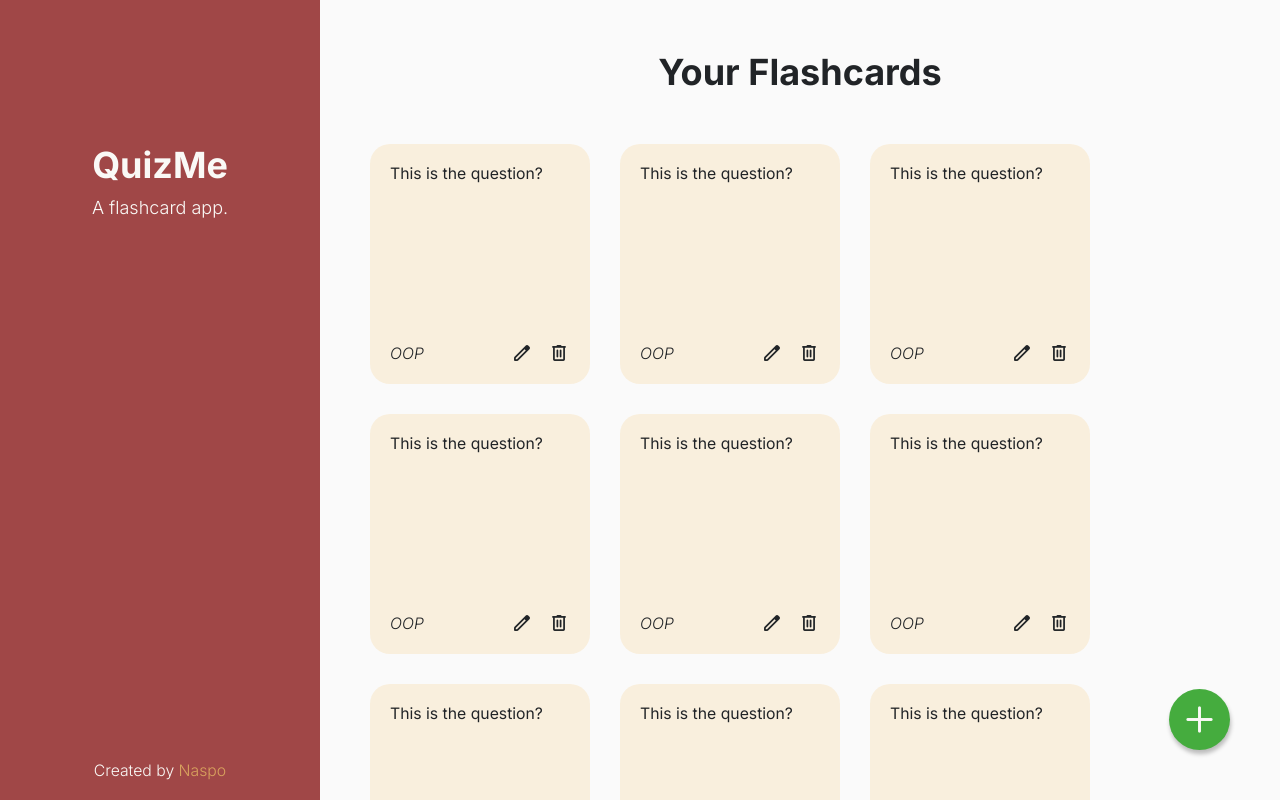
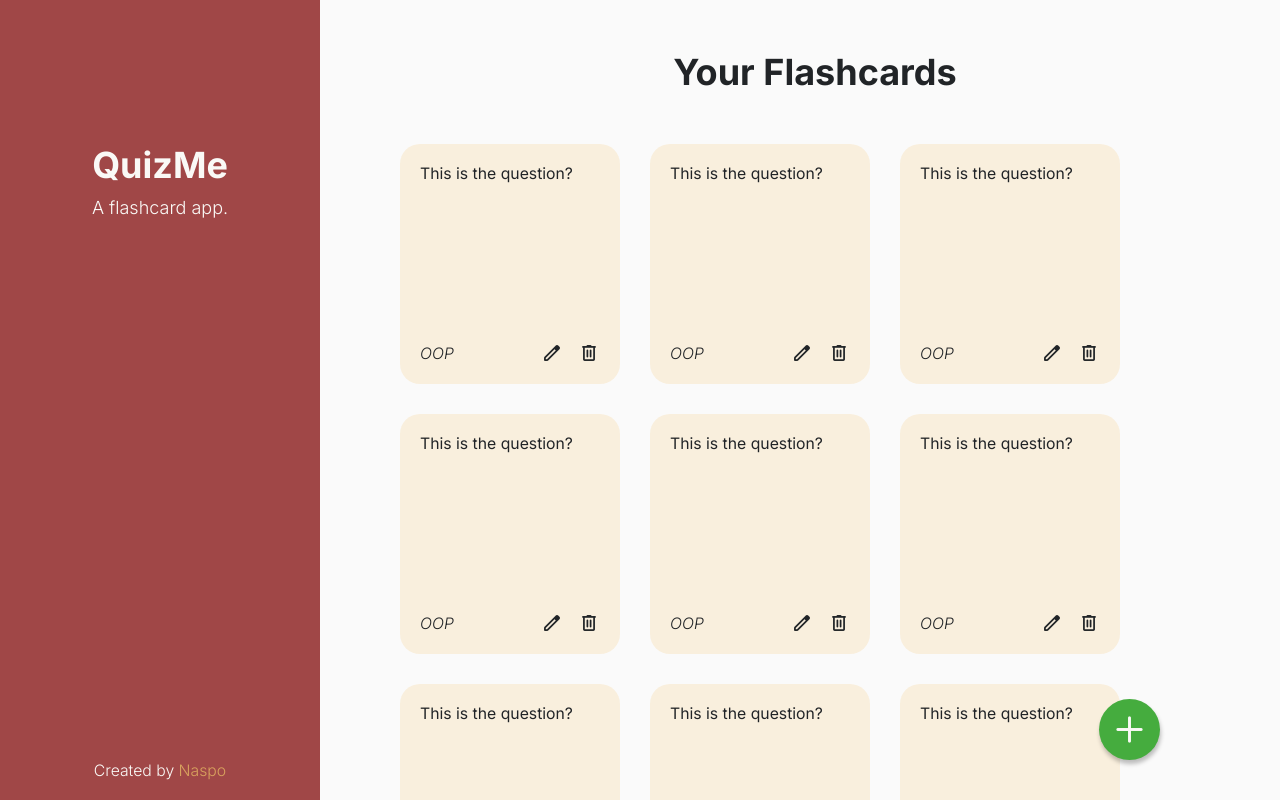
Before and after one commit to NaspoDev/QuizMe, a React (Vite) app in the folder frontend/: page /flashcards in a window 1280 px wide. Built offline with nearby package versions, Linux system fonts and the light colour scheme.

Commit message:
Flashcards page done

```diff
--- a/frontend/src/components/flashcards_page/FlashcardsPage.scss
+++ b/frontend/src/components/flashcards_page/FlashcardsPage.scss
@@ -5,25 +5,31 @@
 
 .FlashcardsPage {
   @include displayFlex(column, flex-start, center);
-  padding: 50px 50px 0px 50px;
+  padding: 50px 50px 0px 80px;
   height: 100%;
 
   .heading {
     margin-bottom: 50px;
   }
 
-  .flashcards-display {
-    @include displayFlex(row, flex-start);
-    flex-wrap: wrap;
-    gap: 30px;
+  .content-container {
+    position: relative;
     flex-grow: 1;
-    overflow-y: auto;
-    position: relative;
-  }
+    overflow: hidden;
 
-  .add-task-button {
-    position: fixed;
-    bottom: 50px;
-    right: 50px;
+    .flashcards-display {
+      @include displayFlex(row, flex-start);
+      flex-wrap: wrap;
+      height: 100%;
+      overflow-y: auto;
+      gap: 30px;
+      padding-bottom: 70px;
+    }
+
+    .add-task-button {
+      position: absolute;
+      bottom: 40px;
+      right: 70px;
+    }
   }
 }
--- a/frontend/src/components/flashcards_page/FlashcardsPage.tsx
+++ b/frontend/src/components/flashcards_page/FlashcardsPage.tsx
@@ -5,6 +5,7 @@ function FlashcardsPage() {
   return (
     <div className="FlashcardsPage">
       <h1 className="heading font-bold text-2xl">Your Flashcards</h1>
+      <div className="content-container">
         <div className="flashcards-display">
           <EditableFlashcard
             id="1"
@@ -104,6 +105,7 @@ function FlashcardsPage() {
             topic="OOP"
             key={14}
           />
+        </div>
         {/* add new task button */}
         <button className="add-task-button icon-button icon-button-green">
           <span className="material-symbols-rounded text-3xl">add</span>
--- a/frontend/src/index.scss
+++ b/frontend/src/index.scss
@@ -137,6 +137,27 @@ button {
 
 // Styling properties and effects for orange icon buttons.
 .icon-button-orange {
+  background-color: $theme-color-orange;
+
+  &:hover {
+    background-color: $text-color-white;
+    color: $theme-color-orange;
+  }
+}
+
+// Scrollbar styling
+::-webkit-scrollbar {
+  width: 10px;
+}
+
+::-webkit-scrollbar-track {
+  background: $light-gray;
+  border-radius: 10px;
+}
+
+::-webkit-scrollbar-thumb {
+  background: $dark-gray;
+  border-radius: 10px;
 }
 
 // Utility text classes
--- a/frontend/src/utility_styles/_variables.scss
+++ b/frontend/src/utility_styles/_variables.scss
@@ -11,6 +11,8 @@ $background-color-white: #fafafa;
 // Other colors
 $success-green: #45ac3e;
 $beige: #f9efdd;
+$light-gray: #d3d3d3;
+$dark-gray: #818589;
 
 // Text colors
 // In typography, its better to not use pure white and pure black for text colors.
```
Lines whose indentation alone changed are shown as unchanged.
